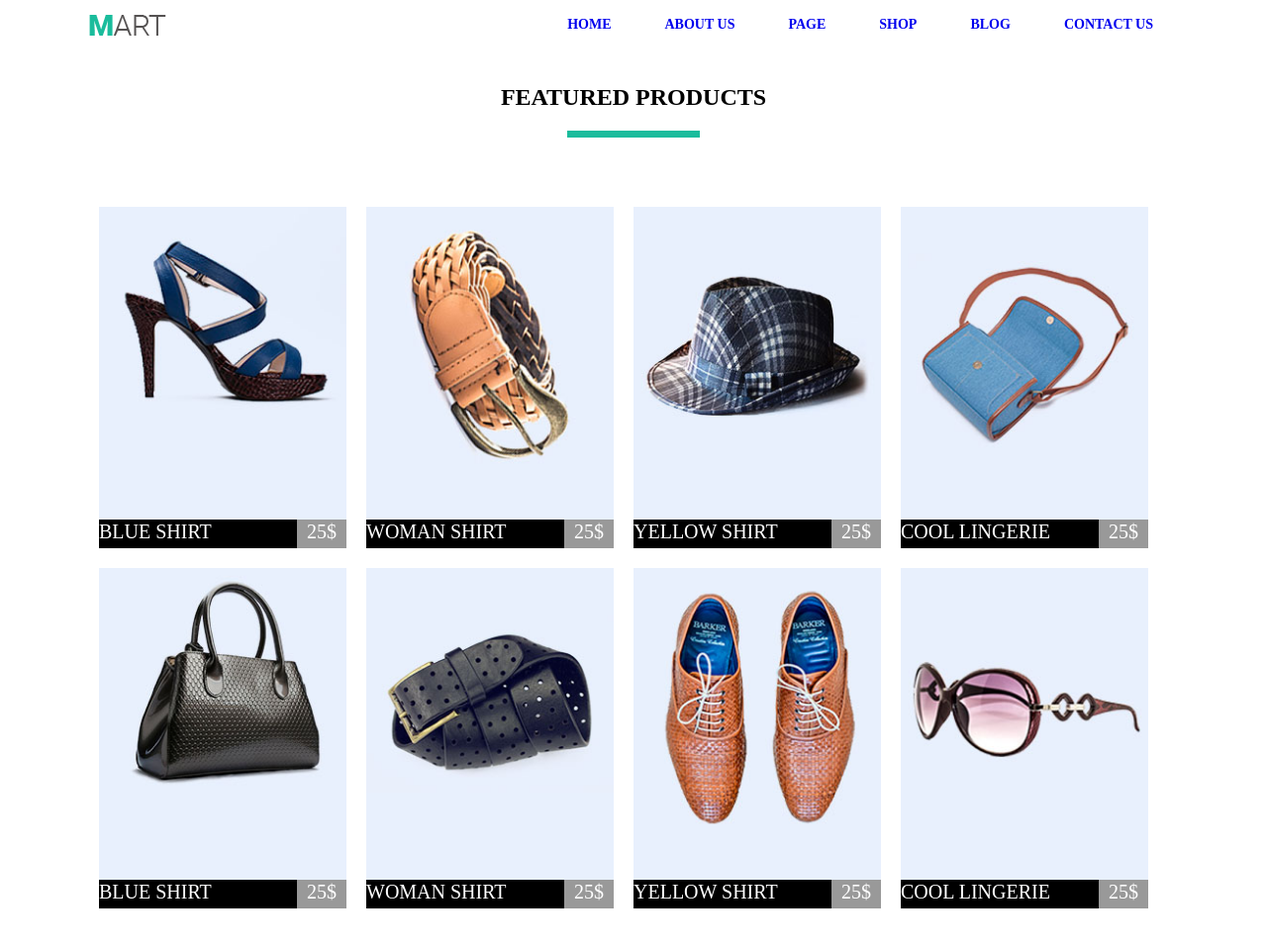
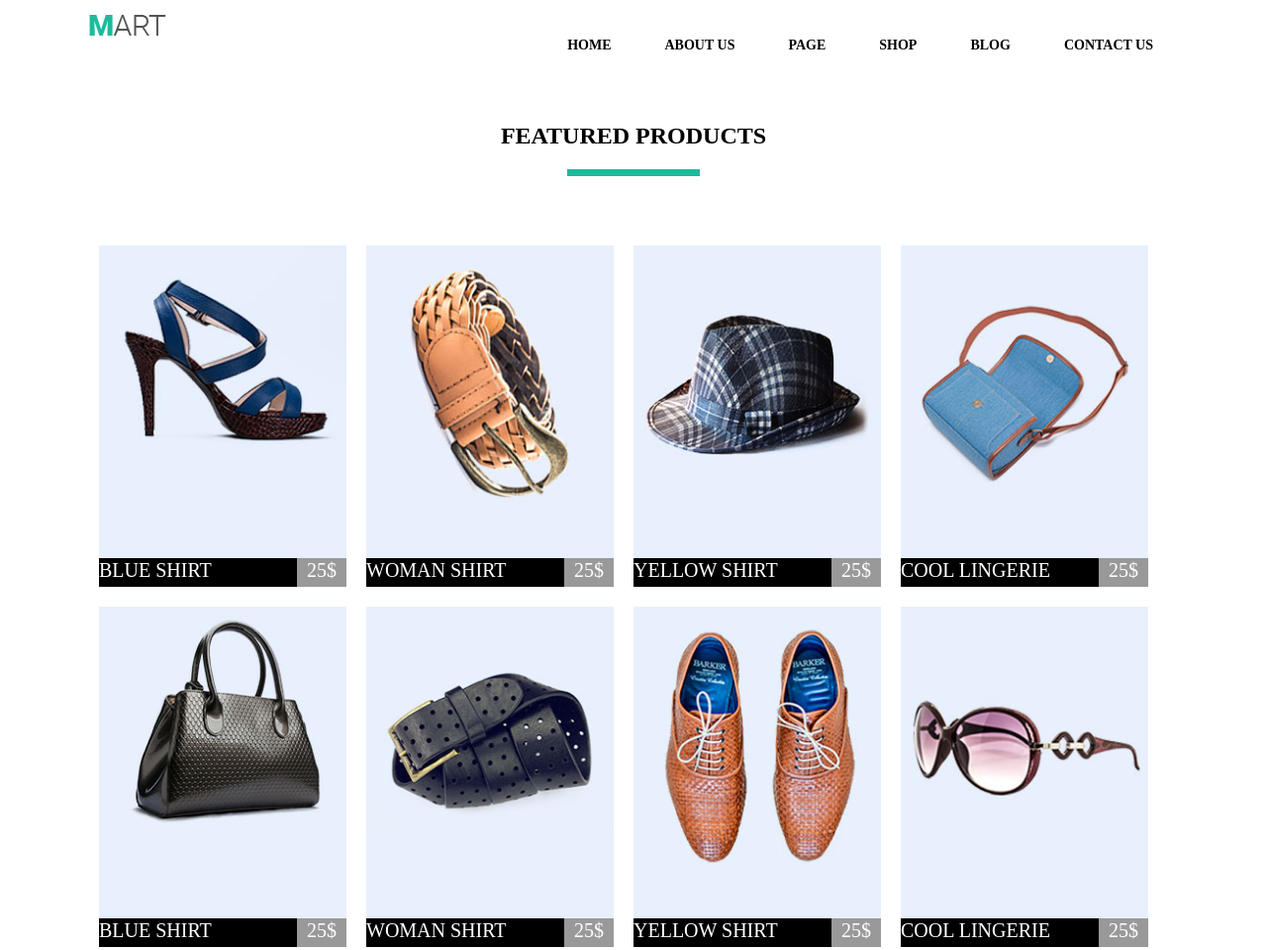
Before and after one commit to Ks0daR/goit-fe-course, a plain HTML site: page html-css/module-04.1/index.html in a window 1280 px wide. Shown: the top 960 px of the page at 99% size. Drawn offline with Linux system fonts and the light colour scheme.

Commit message:
fix errors

```diff
--- a/html-css/module-04.1/css/style.css
+++ b/html-css/module-04.1/css/style.css
@@ -8,14 +8,18 @@
   margin: auto;
   padding: 15px;
 }
+
 .logo-img {
   float: left;
+}
+.menu{
+  float: right;
 }
 .clearfix:after {
   content: "";
   display: block;
   clear: both;
-  /* overflow: hidden; */
+
 }
 .menu-item {
   list-style: none;
@@ -26,6 +30,7 @@
 }
 .menu-link {
   margin: 25px;
+  color: #000;
   text-decoration: none;
   text-transform: uppercase;
   font-size: 14px;
@@ -58,6 +63,7 @@
 }
 
 .card-link {
+  display: block;
   text-decoration: none;
 }
 .card-link:hover .text-info {
@@ -65,6 +71,7 @@
 }
 .card-img {
   width: 250px;
+  /* overflow: hidden; */
 }
 .text-info {
   color: #fff;
--- a/html-css/module-04.1/index.html
+++ b/html-css/module-04.1/index.html
@@ -9,12 +9,12 @@
   </head>
   <body>
     <div class="wrapper">
-      <header>
-        <div>
+      <header class="clearfix">
+        <div class="logo clearfix">
           <img src="./img/logo.png" class="logo-img" alt="" />
         </div>
-        <nav class="menu">
-          <ul>
+        <nav class="menu clearfix">
+          <ul class="menu clearfix">
             <li class="menu-item">
               <a href="#" class="menu-link">Home</a>
               <a href="#" class="menu-link">About US</a>
@@ -27,10 +27,10 @@
         </nav>
       </header>
       <main class="card-box">
-        <div class="shop clearfix">
+        <div class="shop">
           <h2 class="title">Featured products</h2>
           <div class="card">
-            <a href="#" class="card-link">
+            <a href="#" class="card-link clearfix">
               <img src="./img/1.jpg" alt="blue shirt" class="card-img" />
               <span class="text-info">blue shirt</span>
               <span class="price">25$</span>
```
